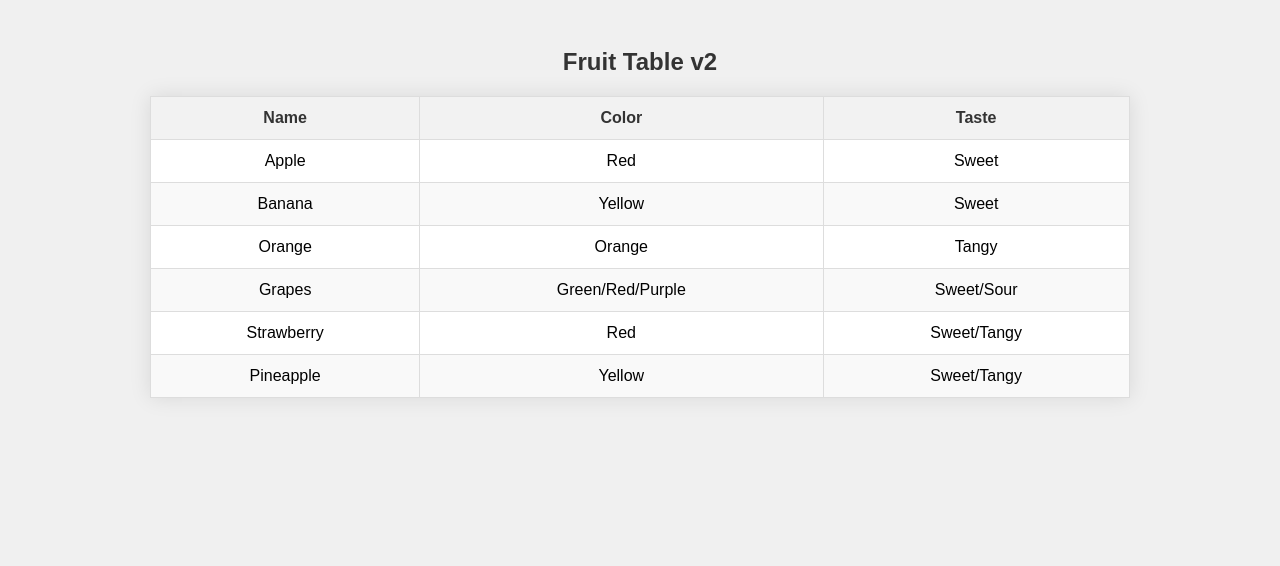
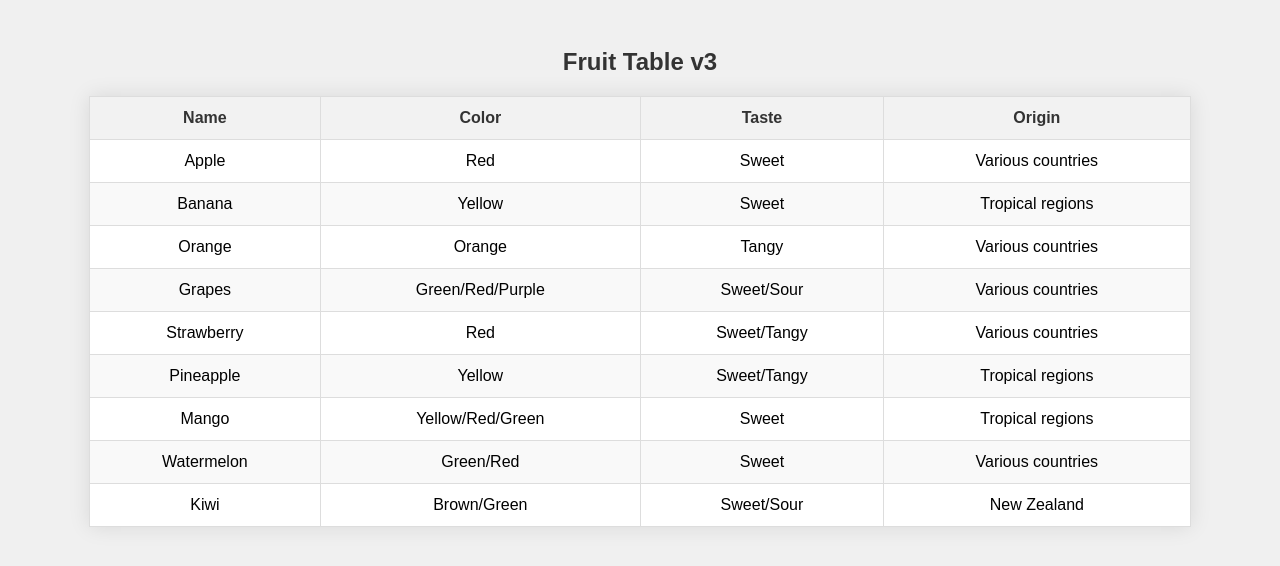
Before and after one commit to adarsh2920/myRepo, a plain HTML site: page index.html in a window 1280 px wide. Drawn offline with Linux system fonts and the light colour scheme.

Commit message:
version 3 of fruitTable

```diff
--- a/index.html
+++ b/index.html
@@ -3,7 +3,7 @@
 <head>
     <meta charset="UTF-8">
     <meta name="viewport" content="width=device-width, initial-scale=1.0">
-    <title>Fruit Table v2</title>
+    <title>Fruit Table v3</title>
     <style>
         body {
             font-family: Arial, sans-serif;
@@ -13,10 +13,11 @@
         h2 {
             text-align: center;
             color: #333;
+            margin-bottom: 20px;
         }
         table {
-            width: 80%;
-            margin: 20px auto;
+            width: 90%;
+            margin: 0 auto;
             border-collapse: collapse;
             background-color: #fff;
             box-shadow: 0 0 20px rgba(0, 0, 0, 0.1);
@@ -33,16 +34,22 @@
         tr:nth-child(even) {
             background-color: #f9f9f9;
         }
+        @media (max-width: 768px) {
+            table {
+                width: 100%;
+            }
+        }
     </style>
 </head>
 <body>
-    <h2>Fruit Table v2</h2>
+    <h2>Fruit Table v3</h2>
     <table>
         <thead>
             <tr>
                 <th>Name</th>
                 <th>Color</th>
                 <th>Taste</th>
+                <th>Origin</th>
             </tr>
         </thead>
         <tbody>
@@ -50,31 +57,55 @@
                 <td>Apple</td>
                 <td>Red</td>
                 <td>Sweet</td>
+                <td>Various countries</td>
             </tr>
             <tr>
                 <td>Banana</td>
                 <td>Yellow</td>
                 <td>Sweet</td>
+                <td>Tropical regions</td>
             </tr>
             <tr>
                 <td>Orange</td>
                 <td>Orange</td>
                 <td>Tangy</td>
+                <td>Various countries</td>
             </tr>
             <tr>
                 <td>Grapes</td>
                 <td>Green/Red/Purple</td>
                 <td>Sweet/Sour</td>
+                <td>Various countries</td>
             </tr>
             <tr>
                 <td>Strawberry</td>
                 <td>Red</td>
                 <td>Sweet/Tangy</td>
+                <td>Various countries</td>
             </tr>
             <tr>
                 <td>Pineapple</td>
                 <td>Yellow</td>
                 <td>Sweet/Tangy</td>
+                <td>Tropical regions</td>
+            </tr>
+            <tr>
+                <td>Mango</td>
+                <td>Yellow/Red/Green</td>
+                <td>Sweet</td>
+                <td>Tropical regions</td>
+            </tr>
+            <tr>
+                <td>Watermelon</td>
+                <td>Green/Red</td>
+                <td>Sweet</td>
+                <td>Various countries</td>
+            </tr>
+            <tr>
+                <td>Kiwi</td>
+                <td>Brown/Green</td>
+                <td>Sweet/Sour</td>
+                <td>New Zealand</td>
             </tr>
         </tbody>
     </table>
```
